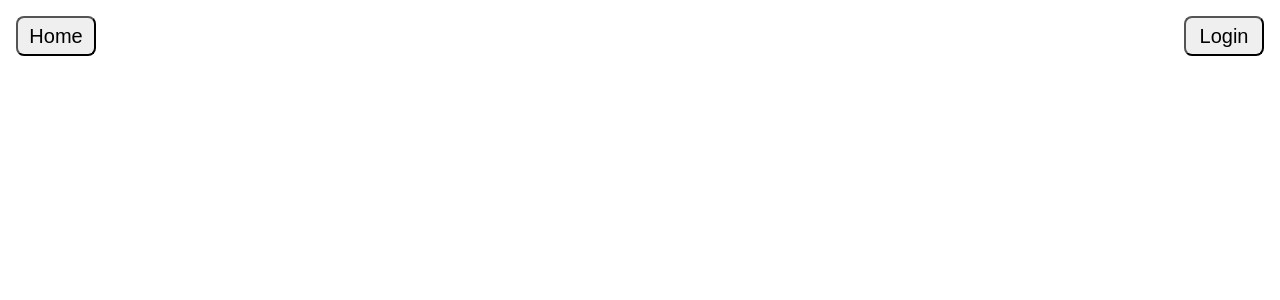
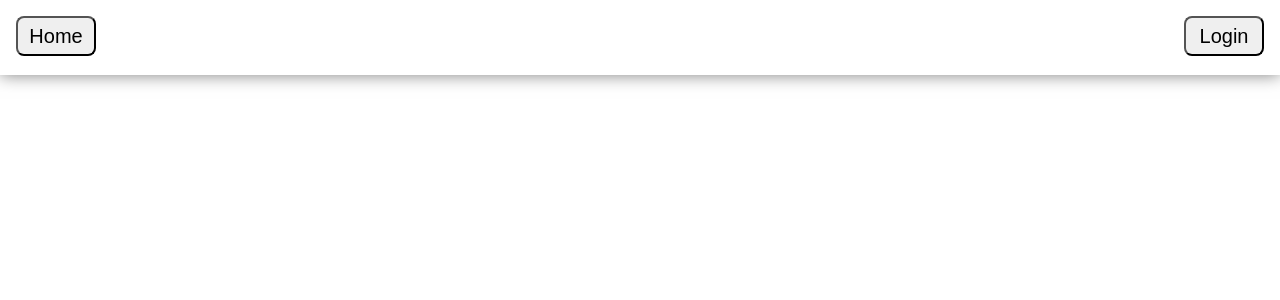
Before and after one commit to Crissdot/lan-shared-rooms, a React (Create React App) app: page / in a window 1280 px wide. Shown: the top 300 px of the page. Built offline with nearby package versions, Linux system fonts and the light colour scheme; the HTML template or start-up script is replaced by a standard one.

Commit message:
add dynamic show login btn

```diff
--- a/src/components/Header/Header.tsx
+++ b/src/components/Header/Header.tsx
@@ -1,4 +1,5 @@
-import React from 'react';
+import React, { useEffect, useState } from 'react';
+import { useMatch } from 'react-router-dom';
 import styled from 'styled-components';
 import { AuthButton } from './AuthButton';
 import { HomeButton } from './HomeButton';
@@ -6,16 +7,25 @@ import { HomeButton } from './HomeButton';
 const HeaderCustom = styled.header`
   display: flex;
   width: 100%;
+  height: 75px;
   justify-content: space-between;
   padding: 1rem;
   font-family: Arial, Helvetica, sans-serif;
+  box-shadow: 0 0 1rem rgba(0, 0, 0, 0.5);
 `;
 
 const Header = () => {
+  const [showLoginBtn, setShowLoginBtn] = useState(false);
+  const match = useMatch('login');
+
+  useEffect(() => {
+    setShowLoginBtn(match?.pathnameBase !== '/login');
+  }, [match]);
+
   return (
     <HeaderCustom>
       <HomeButton/>
-      <AuthButton/>
+      {showLoginBtn && <AuthButton/>}
     </HeaderCustom>
   );
 }
--- a/src/components/Main.tsx
+++ b/src/components/Main.tsx
@@ -9,7 +9,7 @@ const MainCustom = styled.main`
   justify-content: center;
   align-items: center;
   width: 80%;
-  height: 100vh;
+  height: calc(100vh - 75px);
   margin: 0 auto;
 `;
 
```
